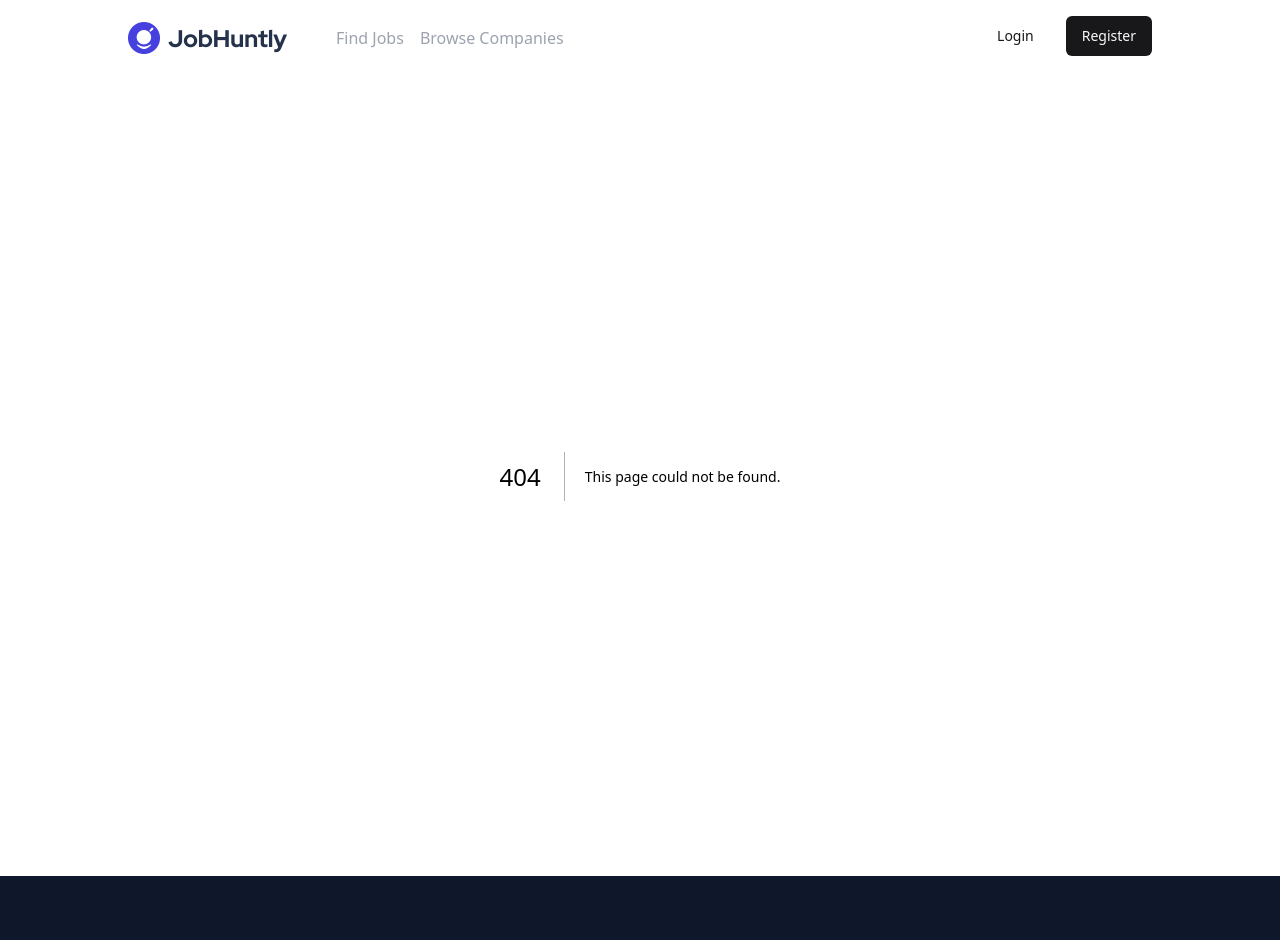
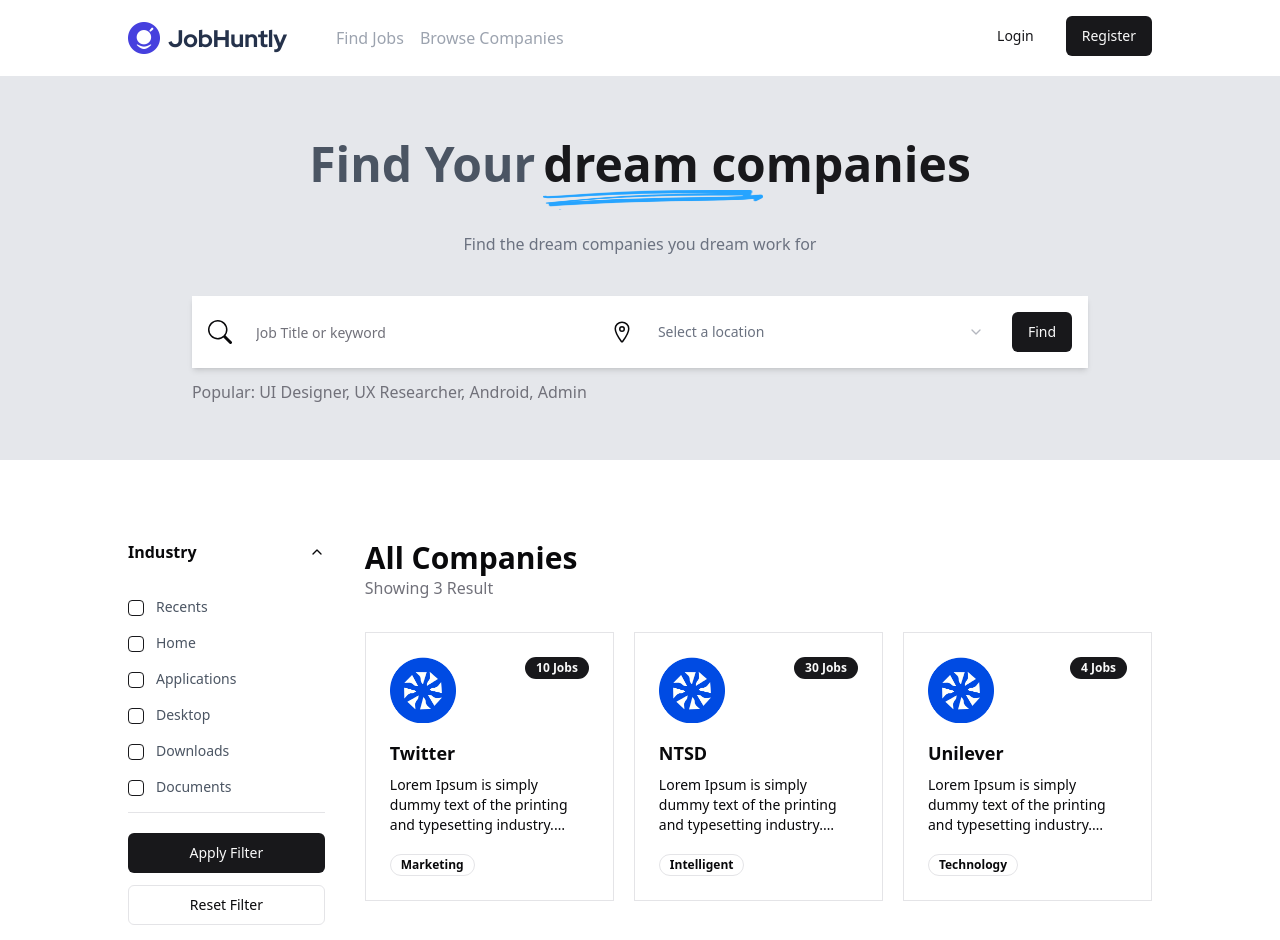
Before and after one commit to whyalwaysnuew/next-jobportal, a Next.js app: page /find-companies in a window 1280 px wide. Before the commit this address had no page. Shown: the top 940 px of the page. Built offline with nearby package versions, Linux system fonts and the light colour scheme.

Commit message:
Feat: Find Companies Page

```diff
--- /dev/null
+++ b/src/app/find-companies/page.tsx
@@ -0,0 +1,75 @@
+"use client";
+
+import {CATEGORIES_OPTIONS} from "@/constants";
+import ExploreDataContainer from "@/containers/ExploreDataContainer";
+import {formFilterCompanySchema} from "@/lib/form-schema";
+import {CompanyType, filterFormType} from "@/types";
+import {zodResolver} from "@hookform/resolvers/zod";
+import React, {FC} from "react";
+import {useForm} from "react-hook-form";
+import {z} from "zod";
+
+interface FindCompaniesPageProps {}
+
+const FILTER_FORMS: filterFormType[] = [
+  {
+    name: "industry",
+    label: "Industry",
+    items: CATEGORIES_OPTIONS,
+  },
+];
+
+const dataDummy: CompanyType[] = [
+  {
+    image: "/images/company2.png",
+    categories: "Marketing",
+    description:
+      "Lorem Ipsum is simply dummy text of the printing and typesetting industry. Lorem Ipsum has been the industrys standard dummy text ever since the 1500s, when an unknown printer took a galley of type and scrambled it to make a type specimen book.",
+    name: "Twitter",
+    totalJobs: 10,
+  },
+  {
+    image: "/images/company2.png",
+    categories: "Intelligent",
+    description:
+      "Lorem Ipsum is simply dummy text of the printing and typesetting industry. Lorem Ipsum has been the industrys standard dummy text ever since the 1500s, when an unknown printer took a galley of type and scrambled it to make a type specimen book.",
+    name: "NTSD",
+    totalJobs: 30,
+  },
+  {
+    image: "/images/company2.png",
+    categories: "Technology",
+    description:
+      "Lorem Ipsum is simply dummy text of the printing and typesetting industry. Lorem Ipsum has been the industrys standard dummy text ever since the 1500s, when an unknown printer took a galley of type and scrambled it to make a type specimen book.",
+    name: "Unilever",
+    totalJobs: 4,
+  },
+];
+
+const FindCompaniesPage: FC<FindCompaniesPageProps> = ({}) => {
+  const formFilter = useForm<z.infer<typeof formFilterCompanySchema>>({
+    resolver: zodResolver(formFilterCompanySchema),
+    defaultValues: {
+      industry: [],
+    },
+  });
+
+  const onSubmit = async (val: z.infer<typeof formFilterCompanySchema>) => {
+    console.log(val);
+  };
+
+  return (
+    <ExploreDataContainer
+      formFilter={formFilter}
+      onSubmitFilter={onSubmit}
+      filterForms={FILTER_FORMS}
+      title="dream companies"
+      subtitle="Find the dream companies you dream work for"
+      loading={false}
+      type="company"
+      data={dataDummy}
+    />
+  );
+};
+
+export default FindCompaniesPage;
--- /dev/null
+++ b/src/components/organisms/CompanyCard/index.tsx
@@ -0,0 +1,32 @@
+import { Badge } from '@/components/ui/badge';
+import { CompanyType } from '@/types';
+import Image from 'next/image';
+import React, { FC } from 'react'
+
+interface CompanyCardProps extends CompanyType {
+
+}
+
+const CompanyCard: FC<CompanyCardProps> = ({ categories, description, image, name, totalJobs }) => {
+  return (
+    <div className='border border-border p-6'>
+        <div className="flex flex-row justify-between items-start">
+            <Image src='/images/company2.png' alt='/images/company2.png' width={66} height={66}/>
+            <Badge>{totalJobs} Jobs</Badge>
+        </div>
+        <div className="my-4">
+            <div className="text-lg font-semibold mb-2">{name}</div>
+            <div className="line-clamp-3 text-sm text-muted-foregorund">
+                {description}
+            </div>
+        </div>
+        <div className="space-x-2">
+            <Badge variant='outline'>
+                {categories}
+            </Badge>
+        </div>
+    </div>
+  )
+}
+
+export default CompanyCard;
```
